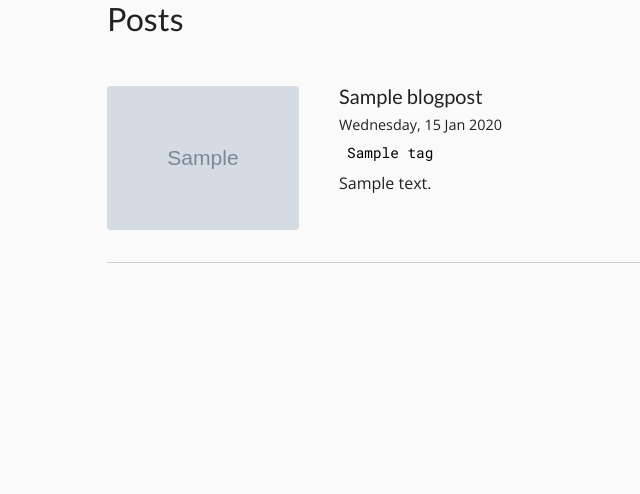
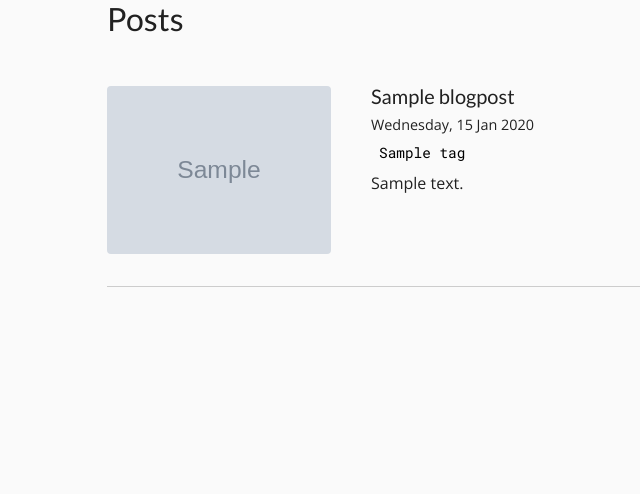
Before and after one commit to salmanwahed/salmanwahed-blog, a Django app: page / in a window 1280 px wide. Shown: the part 96-590 px from the top of the page, without its empty margins (71-711 px from the left). Run offline with Django 3.2, Linux system fonts and the light colour scheme; tables that the repository leaves empty hold one stand-in row (values such as "Sample post"); grey boxes marked "Sample" are stand-in pictures; parts of the project's set-up code (start-up, migrations or seed data) failed here and were passed over; some libraries are stand-ins or nearby versions.

Commit message:
- Updated thumb width

```diff
--- a/salmanwahed_com/blog/static/blog/css/styles.css
+++ b/salmanwahed_com/blog/static/blog/css/styles.css
@@ -260,8 +260,8 @@ input[type="checkbox"] {
   .posts-list .img-wrapper {
     display: block;
     margin-right: 2.5rem;
-    min-width: 12rem;
-    max-width: 12rem;
+    min-width: 14rem;
+    max-width: 14rem;
   }
 }
 
```
